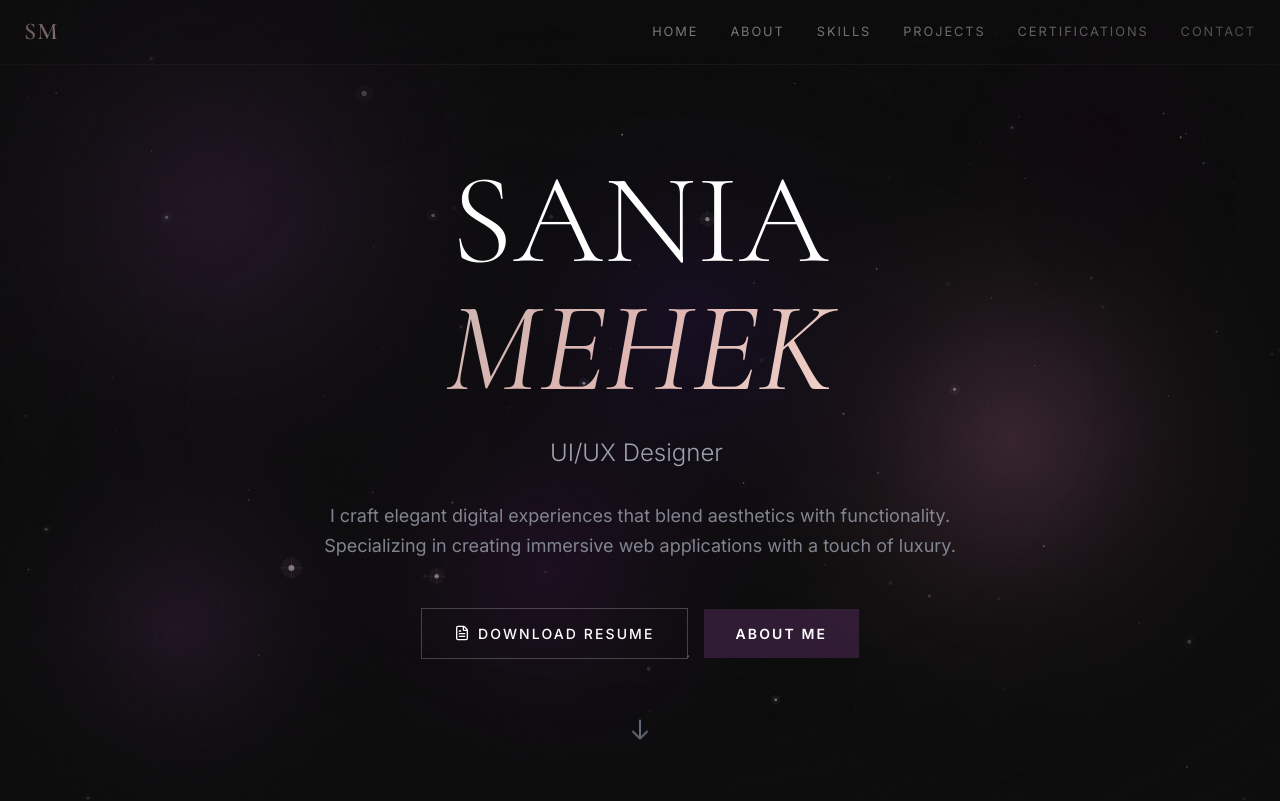
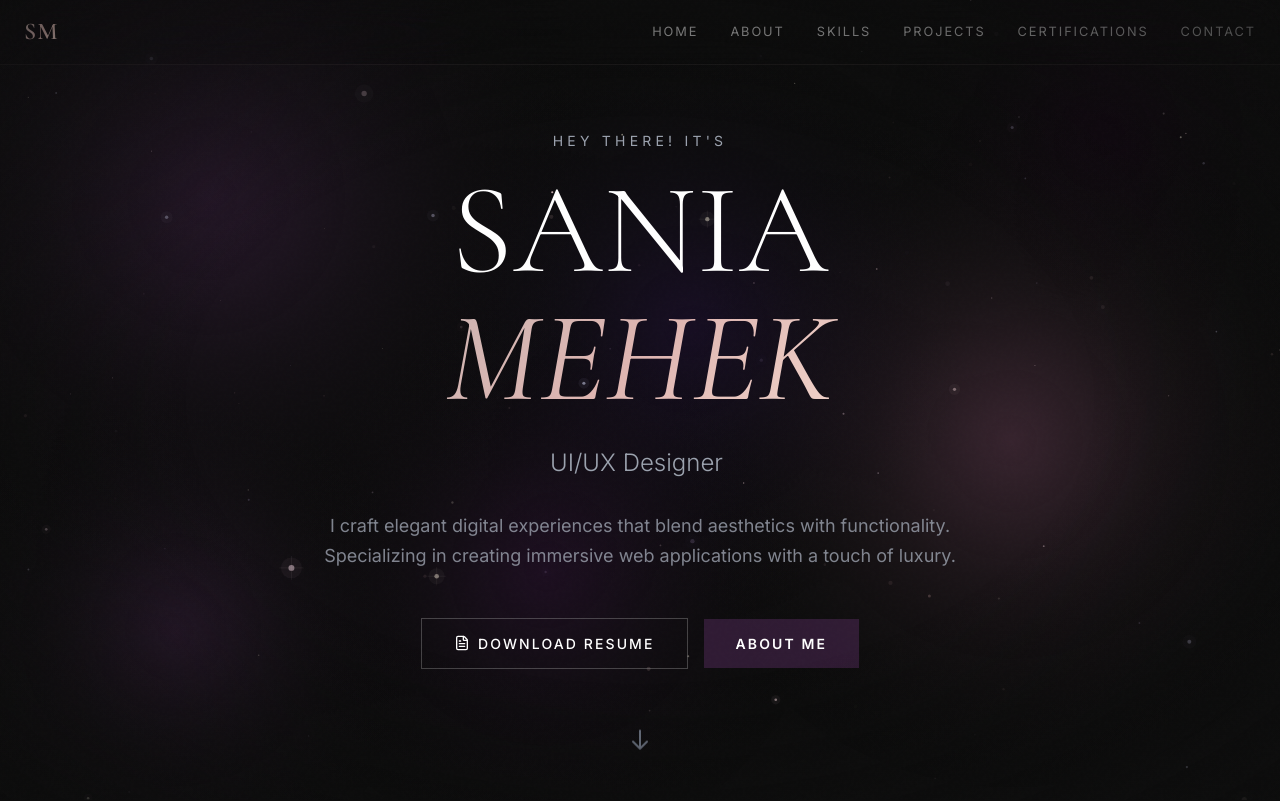
Before and after one commit to sania08mehek/sania08mehek.github.io, a React (Vite) app: page / in a window 1280 px wide. Shown: the top 801 px of the page. Built offline with nearby package versions, Linux system fonts and the light colour scheme.

Commit message:
bug fixes

```diff
--- a/src/data.ts
+++ b/src/data.ts
@@ -32,6 +32,7 @@ export const portfolioData = {
 
   // Hero Section
   hero: {
+    greeting: "Hey there! It's",
     headline: "Sania Mehek",
     subtitle: "Creative Developer & UI/UX Designer",
     taglines: [
```
